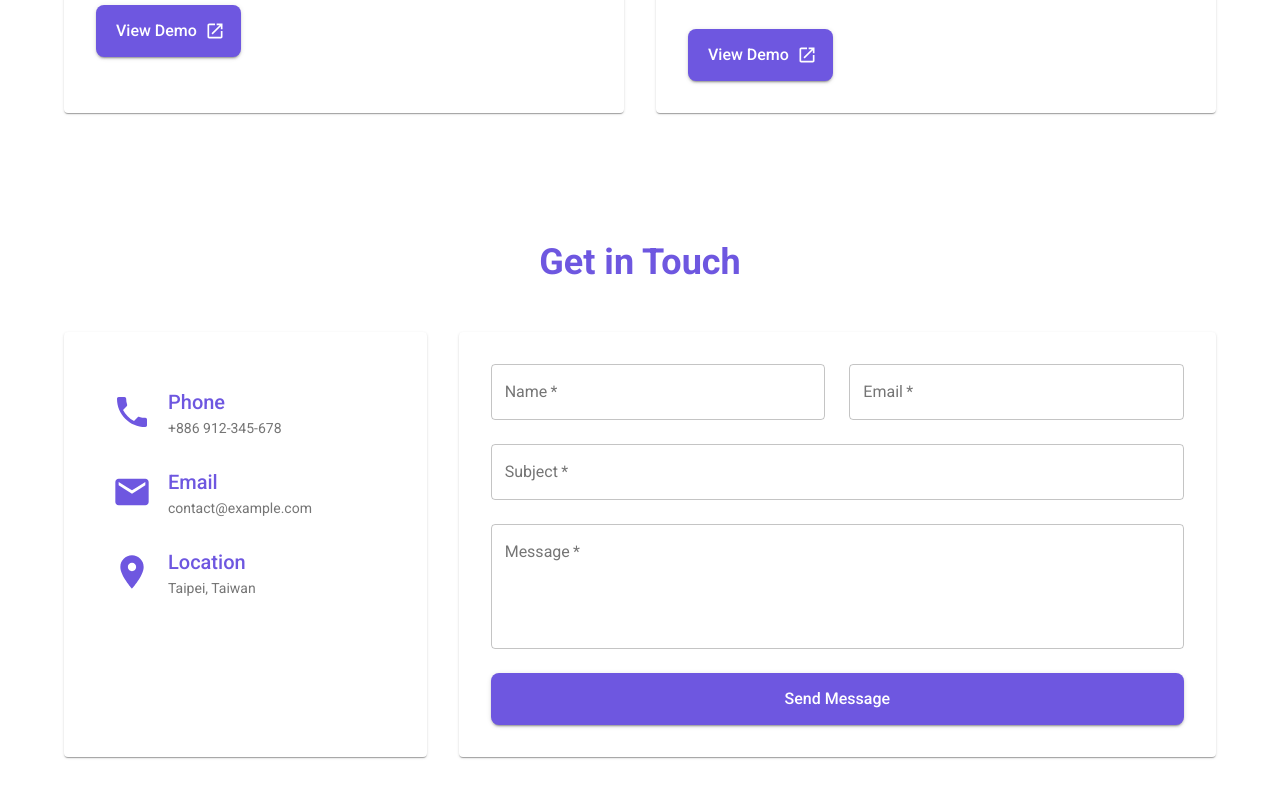
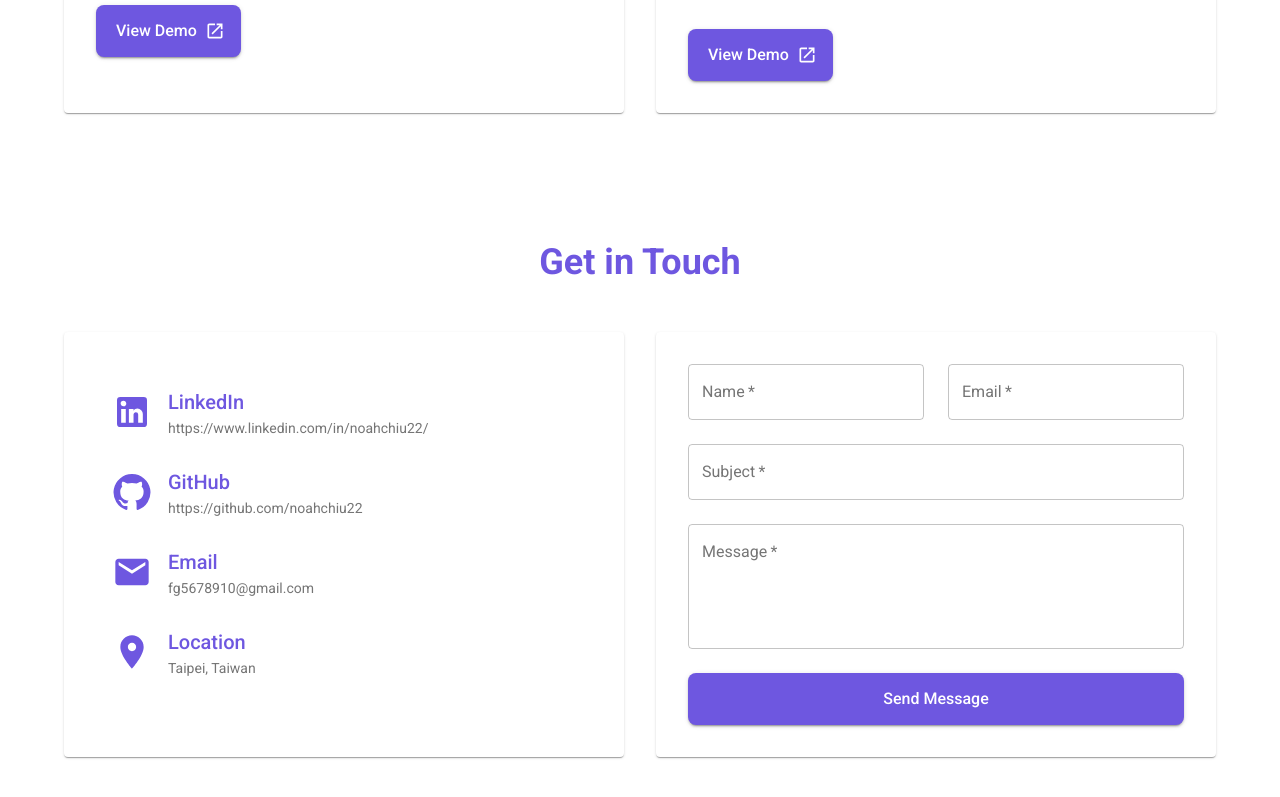
Before and after one commit to noahchiu22/Portfolio, a React (Create React App) app: page / in a window 1280 px wide. Shown: the part 4339-5136 px from the top of the page. Built offline with nearby package versions, Linux system fonts and the light colour scheme.

Commit message:
fix homepage

```diff
--- a/src/App.jsx
+++ b/src/App.jsx
@@ -5,9 +5,6 @@ import CssBaseline from '@mui/material/CssBaseline';
 import { ThemeProvider, useThemeMode } from './context/ThemeContext';
 import Navbar from './components/Navbar';
 import Home from './pages/Home';
-import About from './pages/About';
-import Projects from './pages/Projects';
-import Contact from './pages/Contact';
 
 const AppContent = () => {
   const { mode } = useThemeMode();
@@ -131,9 +128,7 @@ const AppContent = () => {
         <Navbar />
         <Routes>
           <Route path="/" element={<Home />} />
-          <Route path="/about" element={<About />} />
-          <Route path="/projects" element={<Projects />} />
-          <Route path="/contact" element={<Contact />} />
+          <Route path="/Portfolio" element={<Home />} />
         </Routes>
       </Router>
     </MuiThemeProvider>
--- a/src/pages/Contact.jsx
+++ b/src/pages/Contact.jsx
@@ -16,7 +16,8 @@ import {
 } from '@mui/material';
 import { motion } from 'framer-motion';
 import EmailIcon from '@mui/icons-material/Email';
-import PhoneIcon from '@mui/icons-material/Phone';
+import LinkedInIcon from '@mui/icons-material/LinkedIn';
+import GitHubIcon from '@mui/icons-material/GitHub';
 import LocationOnIcon from '@mui/icons-material/LocationOn';
 
 const Contact = () => {
@@ -58,14 +59,19 @@ const Contact = () => {
 
   const contactInfo = [
     {
-      icon: <PhoneIcon sx={{ fontSize: 40, color: 'primary.main' }} />,
-      title: 'Phone',
-      content: '+886 912-345-678',
+      icon: <LinkedInIcon sx={{ fontSize: 40, color: 'primary.main' }} />,
+      title: 'LinkedIn',
+      content: 'https://www.linkedin.com/in/noahchiu22/',
+    },
+    {
+      icon: <GitHubIcon sx={{ fontSize: 40, color: 'primary.main' }} />,
+      title: 'GitHub',
+      content: 'https://github.com/noahchiu22',
     },
     {
       icon: <EmailIcon sx={{ fontSize: 40, color: 'primary.main' }} />,
       title: 'Email',
-      content: 'contact@example.com',
+      content: 'fg5678910@gmail.com',
     },
     {
       icon: <LocationOnIcon sx={{ fontSize: 40, color: 'primary.main' }} />,
@@ -88,7 +94,7 @@ const Contact = () => {
           Get in Touch
         </Typography>
         <Grid container spacing={4}>
-          <Grid item xs={12} md={4}>
+          <Grid item xs={12} md={6}>
             <Paper
               component={motion.div}
               initial={{ x: -20, opacity: 0 }}
@@ -110,7 +116,7 @@ const Contact = () => {
               </List>
             </Paper>
           </Grid>
-          <Grid item xs={12} md={8}>
+          <Grid item xs={12} md={6}>
             <Paper
               component={motion.div}
               initial={{ x: 20, opacity: 0 }}
```
